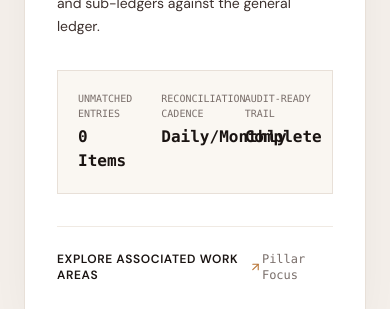
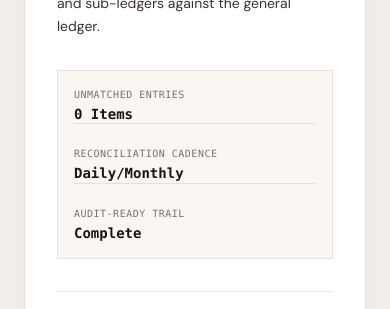
Before and after one commit to GaurangJagtap/yogesh-website, a Next.js app: page / in a window 390 px wide. Shown: the part 9977-10286 px from the top of the page. Built offline with nearby package versions, Linux system fonts and the light colour scheme; a web font is replaced by a local one.

Commit message:
Fix mobile responsive text overlap on workflow metrics card

```diff
--- a/components/InteractiveOperationsVisual.tsx
+++ b/components/InteractiveOperationsVisual.tsx
@@ -179,12 +179,16 @@ export const InteractiveOperationsVisual: React.FC = () => {
                   {current.description}
                 </p>
 
-                {/* Metrics Grid */}
-                <div className="grid grid-cols-3 gap-4 p-5 bg-[#FAF7F2] border border-[#E8E0D8] mb-8">
+                {/* Metrics Grid - responsive for mobile & desktop */}
+                <div className="grid grid-cols-1 sm:grid-cols-3 gap-3 sm:gap-4 p-4 sm:p-5 bg-[#FAF7F2] border border-[#E8E0D8] mb-8 divide-y sm:divide-y-0 sm:divide-x divide-[#E8E0D8]">
                   {current.metrics.map((m, idx) => (
-                    <div key={idx} className="space-y-1">
-                      <div className="text-[10px] font-mono uppercase text-[#7A6F6B]">{m.label}</div>
-                      <div className="text-base sm:text-lg font-semibold text-[#1A1412] font-mono">{m.value}</div>
+                    <div key={idx} className={`space-y-1 ${idx > 0 ? "pt-2.5 sm:pt-0 sm:pl-4" : ""}`}>
+                      <div className="text-[10px] sm:text-[11px] font-mono uppercase tracking-wider text-[#7A6F6B]">
+                        {m.label}
+                      </div>
+                      <div className="text-sm sm:text-base md:text-lg font-semibold text-[#1A1412] font-mono break-words leading-tight">
+                        {m.value}
+                      </div>
                     </div>
                   ))}
                 </div>
```
